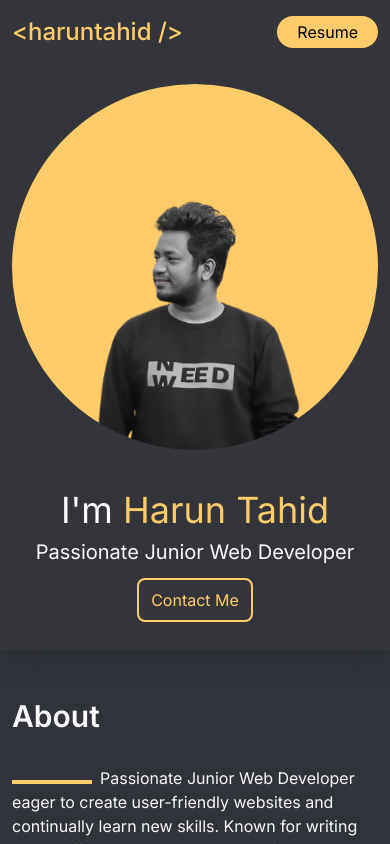
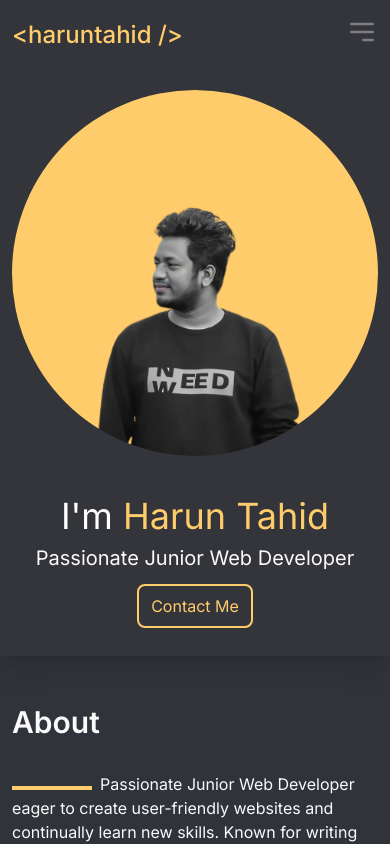
Before and after one commit to Haruntahid/Protfolio, a Next.js app: page / in a window 390 px wide. Shown: the top 844 px of the page. Built offline with nearby package versions, Linux system fonts and the light colour scheme.

Commit message:
added menu for mobile

```diff
--- a/components/Footer.jsx
+++ b/components/Footer.jsx
@@ -1,13 +1,18 @@
+"use client";
 import React from "react";
 import NavLinks from "./NavLinks";
+import Link from "next/link";
 
 function Footer() {
   return (
     <div className="container mx-auto mt-10 lg:mt-20">
       <div className="block items-center w-5/6 mx-auto h-[1px] lg:h-[2px] bg-gold-color"></div>
-      <h2 className="text-gold-color text-2xl lg:text-3xl font-semibold text-center mt-5 lg:mt-10">
-        {"<haruntahid />"}
-      </h2>
+      <Link href="/">
+        <h2 className="text-gold-color text-2xl lg:text-3xl font-semibold text-center mt-5 lg:mt-10">
+          {"<haruntahid />"}
+        </h2>
+      </Link>
+
       <div>
         <ul className="flex justify-center mt-2 lg:mt-4 mb-3 lg:mb-6 lg:text-xl space-x-4 lg:space-x-14 text-txt-clr">
           <NavLinks />
--- a/components/Header.jsx
+++ b/components/Header.jsx
@@ -1,30 +1,98 @@
-import React from "react";
+"use client";
+import React, { useState } from "react";
 import NavLinks from "./NavLinks";
+import Link from "next/link";
 
 function Header() {
+  const [isOpen, setIsOpen] = useState(false);
+
+  const toggleMenu = () => {
+    setIsOpen(!isOpen);
+  };
+
   return (
     <>
       <div className="bg-bg-clr">
         <div className="container mx-auto py-4 lg:py-8 flex items-center justify-between px-3 lg:px-0">
-          <h2 className="text-gold-color text-2xl lg:text-3xl font-medium lg:font-bold">
-            {"<haruntahid />"}
-          </h2>
+          <Link href="/">
+            <h2 className="text-gold-color text-2xl lg:text-3xl font-medium lg:font-bold">
+              {"<haruntahid />"}
+            </h2>
+          </Link>
           <div className="hidden lg:block">
             <ul className="flex text-xl space-x-14 text-txt-clr">
               <NavLinks />
             </ul>
           </div>
-          <div>
+
+          <div className="hidden lg:block">
             <a
               href="https://drive.google.com/file/d/16Aok-gndVq9y-wpzuKQ10ur53Rek3Y1C/view?usp=sharing"
               target="_blank"
+              rel="noopener noreferrer"
             >
               <button className="px-5 lg:px-8 py-1 lg:py-2 lg:text-xl bg-gold-color rounded-full">
                 Resume
               </button>
             </a>
           </div>
+
+          {/* Hamburger menu */}
+          <div className="lg:hidden">
+            <button onClick={toggleMenu} className="focus:outline-none">
+              {isOpen ? (
+                <svg
+                  className="w-8 h-8 text-txt-clr"
+                  fill="none"
+                  stroke="currentColor"
+                  viewBox="0 0 24 24"
+                  xmlns="http://www.w3.org/2000/svg"
+                >
+                  <path
+                    strokeLinecap="round"
+                    strokeLinejoin="round"
+                    strokeWidth="2"
+                    d="M6 18L18 6M6 6l12 12"
+                  ></path>
+                </svg>
+              ) : (
+                <svg
+                  className="w-8 h-8 text-txt-clr"
+                  fill="none"
+                  stroke="currentColor"
+                  viewBox="0 0 24 24"
+                  xmlns="http://www.w3.org/2000/svg"
+                >
+                  <path
+                    strokeLinecap="round"
+                    strokeLinejoin="round"
+                    strokeWidth="2"
+                    d="M4 6h16M4 12h16m-7 6h7"
+                  ></path>
+                </svg>
+              )}
+            </button>
+          </div>
         </div>
+
+        {isOpen && (
+          <div className="lg:hidden px-3">
+            <ul className="flex flex-col items-center lg:text-xl space-y-2 text-txt-clr">
+              <NavLinks />
+            </ul>
+            {/* Resume button */}
+            <div className="flex justify-center mt-3">
+              <a
+                href="https://drive.google.com/file/d/16Aok-gndVq9y-wpzuKQ10ur53Rek3Y1C/view?usp=sharing"
+                target="_blank"
+              >
+                <button className="px-5 lg:px-8 py-1 lg:py-2 lg:text-xl bg-gold-color rounded-full block">
+                  Resume
+                </button>
+              </a>
+            </div>
+          </div>
+        )}
       </div>
     </>
   );
--- a/components/NavLinks.jsx
+++ b/components/NavLinks.jsx
@@ -7,13 +7,16 @@ function NavLinks() {
   const handleSetActiveSection = (section) => {
     setActiveSection(section);
   };
+
   return (
     <>
       <li>
         <a
           onClick={() => handleSetActiveSection("about")}
           href="#about"
-          className={activeSection === "about" ? "text-gold-color" : ""}
+          className={`${
+            activeSection === "about" ? "text-gold-color" : ""
+          } hover:text-gold-color`}
         >
           About
         </a>
@@ -22,7 +25,9 @@ function NavLinks() {
         <a
           onClick={() => handleSetActiveSection("skills")}
           href="#skills"
-          className={activeSection === "skills" ? "text-gold-color" : ""}
+          className={`${
+            activeSection === "skills" ? "text-gold-color" : ""
+          } hover:text-gold-color`}
         >
           Skills
         </a>
@@ -31,7 +36,9 @@ function NavLinks() {
         <a
           onClick={() => handleSetActiveSection("projects")}
           href="#projects"
-          className={activeSection === "projects" ? "text-gold-color" : ""}
+          className={`${
+            activeSection === "projects" ? "text-gold-color" : ""
+          } hover:text-gold-color`}
         >
           Projects
         </a>
@@ -40,7 +47,9 @@ function NavLinks() {
         <a
           onClick={() => handleSetActiveSection("contact")}
           href="#contact"
-          className={activeSection === "contact" ? "text-gold-color" : ""}
+          className={`${
+            activeSection === "contact" ? "text-gold-color" : ""
+          } hover:text-gold-color`}
         >
           Contact
         </a>
--- a/components/Projects.jsx
+++ b/components/Projects.jsx
@@ -58,7 +58,7 @@ function Projects() {
         <h2 className="text-3xl lg:text-5xl font-semibold mb-8 lg:mb-12 text-center text-txt-white">
           Projects
         </h2>
-        <div className="grid grid-cols-1 lg:grid-cols-3 gap-5 lg:gap-8 px-3 lg:px-0">
+        <div className="grid grid-cols-1 md:grid-cols-2 lg:grid-cols-3 gap-5 lg:gap-8 px-3 lg:px-0">
           {projects.map((project) => (
             <div
               className="p-2 lg:p-5 border-2 rounded-lg bg-[#3d3e42] border-gold-color"
--- a/components/ReturnToTop.jsx
+++ b/components/ReturnToTop.jsx
@@ -34,7 +34,7 @@ function ReturnToTop() {
       {isVisible && (
         <button
           onClick={scrollToTop}
-          className="fixed bottom-5 right-5 bg-gold-color text-bg-clr h-10 w-10 rounded-full shadow-lg font-black text-xl"
+          className="fixed bottom-5 right-5 bg-gold-color text-bg-clr lg:h-16 h-10 w-10 lg:w-16 rounded-full shadow-lg font-black text-2xl lg:text-3xl"
         >
           ↑
         </button>
--- a/components/Skills.jsx
+++ b/components/Skills.jsx
@@ -87,7 +87,7 @@ function Skills() {
         <h2 className="text-3xl lg:text-5xl font-semibold mb-8 lg:mb-12 text-center">
           Skills
         </h2>
-        <div className="grid grid-cols-3 lg:grid-cols-6 gap-3 lg:gap-6 px-3 lg:px-0">
+        <div className="grid grid-cols-3 md:grid-cols-4 lg:grid-cols-6 gap-3 lg:gap-6 px-3 lg:px-0">
           {skills.map((skill) => (
             <div
               key={skill.id}
```
